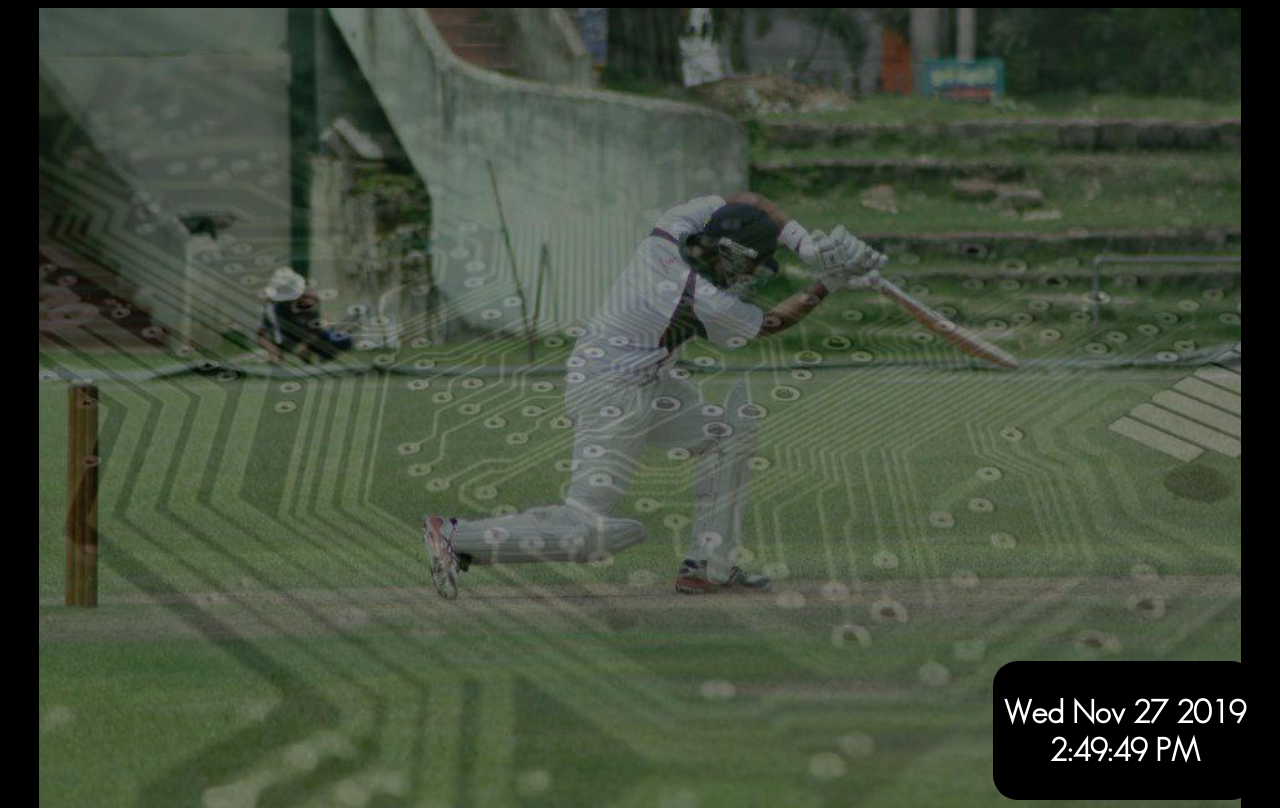
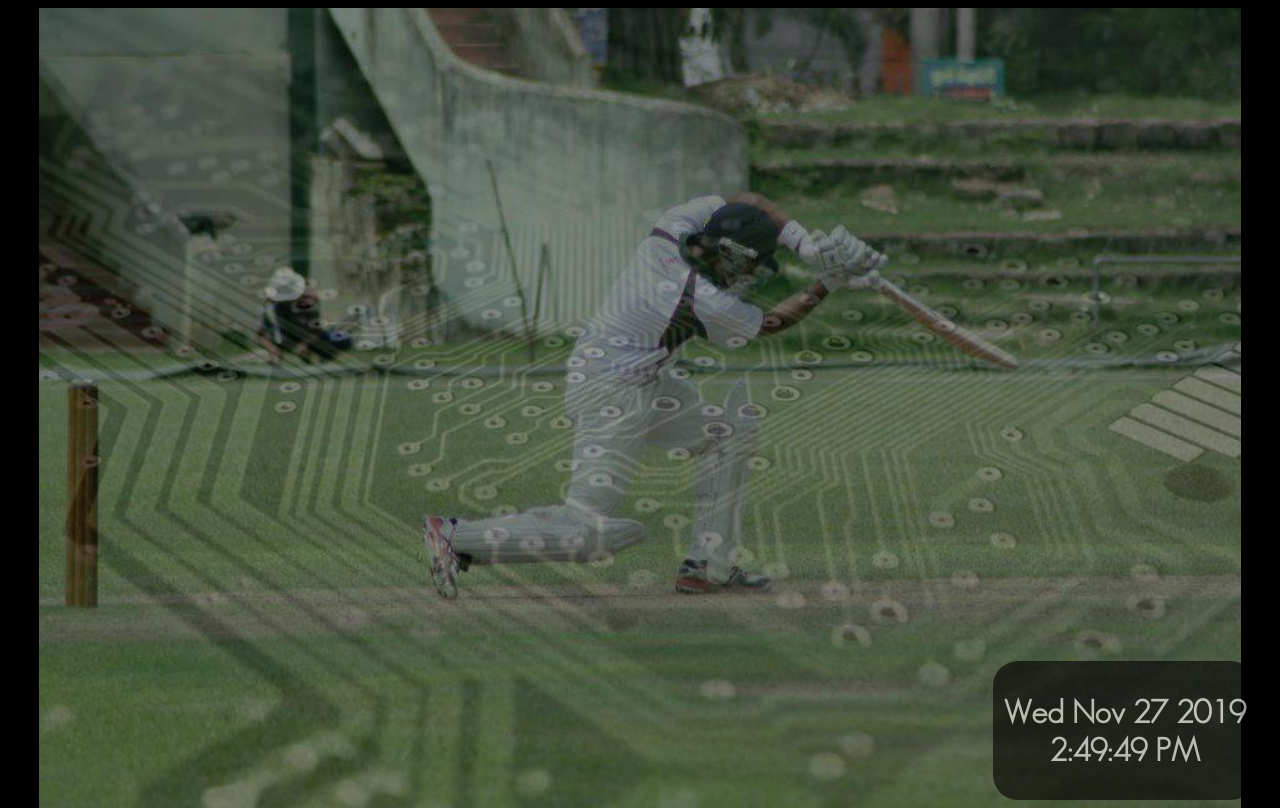
Before and after one commit to khrishan/digital_photo_frame, a Flask app: page / in a window 1280 px wide. Run offline with Flask 2, Linux system fonts and the light colour scheme; data that the repository does not hold is empty.

Commit message:
#9 - Text Semi Transparent

```diff
--- a/app/static/css/style.css
+++ b/app/static/css/style.css
@@ -24,6 +24,7 @@ body, html {
     bottom: 8px;
     right: 16px;
     background-color: black;
+    opacity: 0.6;
 }
 
 .bottom-left {
@@ -33,4 +34,5 @@ body, html {
     bottom: 8px;
     left: 16px;
     background-color: black;
+    opacity: 0.6;
 }
```
